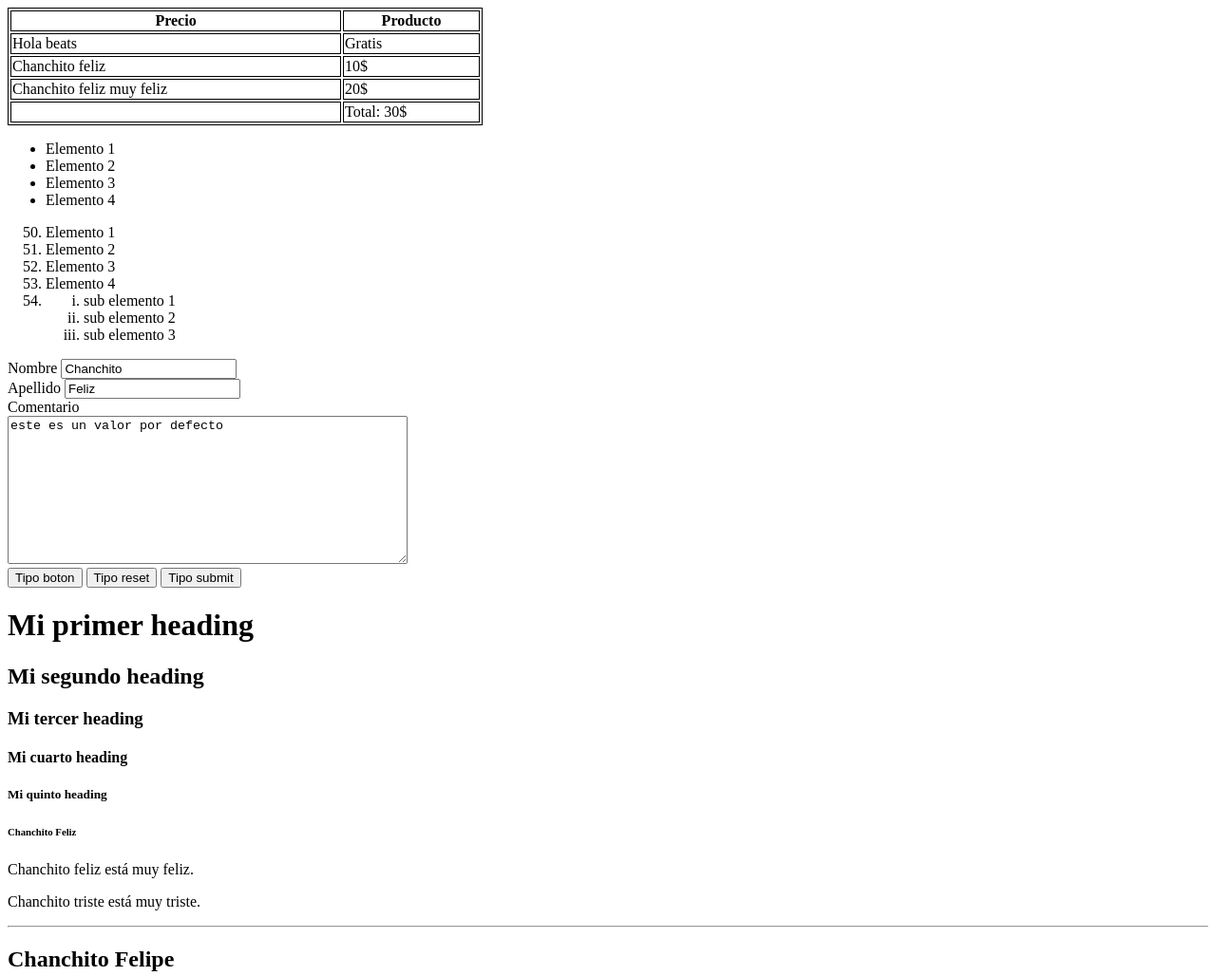
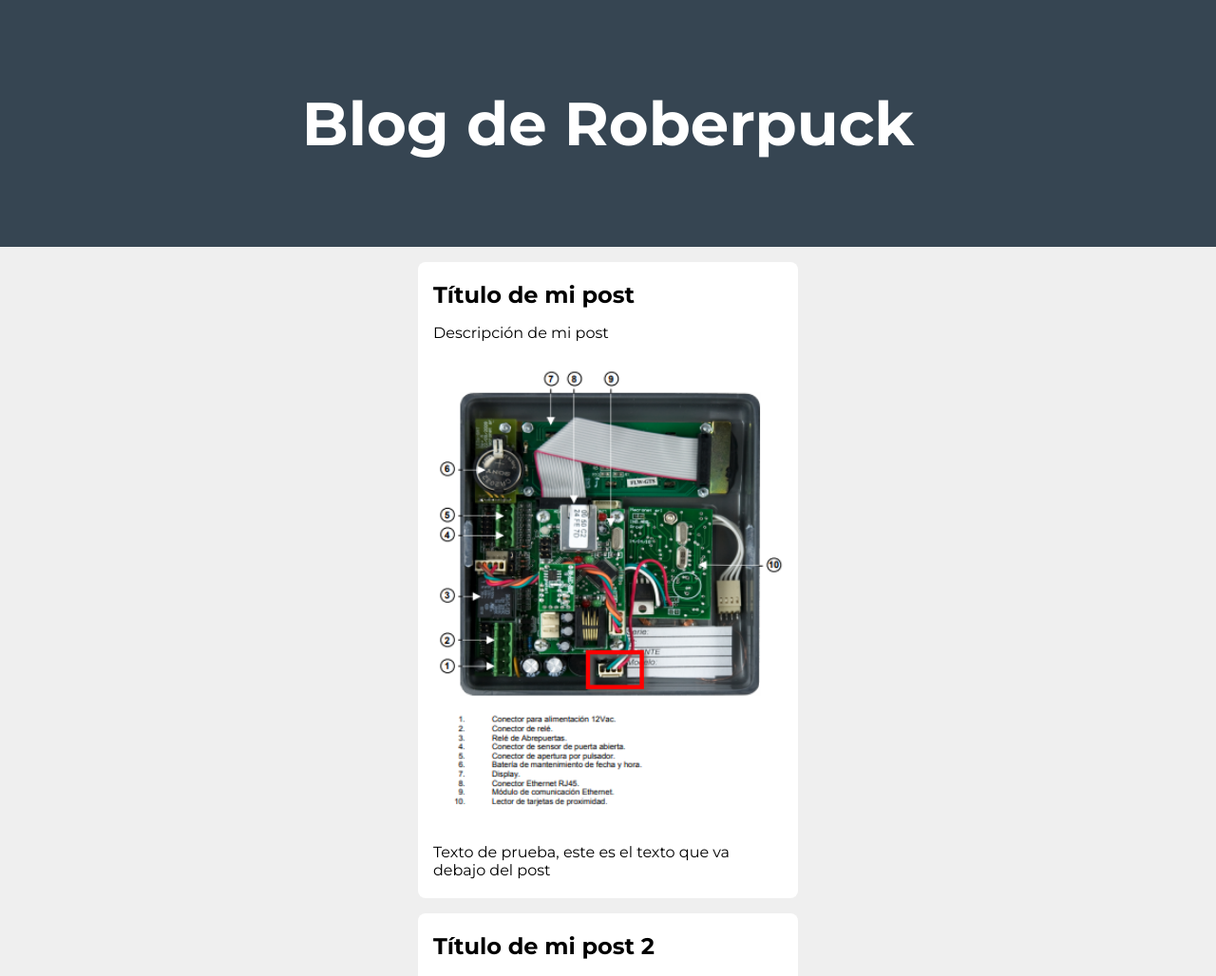
Before and after one commit to roberpuck/prjCursoHTML, a plain HTML site: page index.html in a window 1280 px wide. Shown: the top 1028 px of the page at 95% size. Drawn offline with Linux system fonts and the light colour scheme.

Commit message:
curso CSS terminado

```diff
--- a/index.html
+++ b/index.html
@@ -1,107 +1,43 @@
 <!DOCTYPE html>
 <html>
 <head>
-    <title>Mi primera web</title>
-    <style>
-            table, th,  td {
-                border: 1px solid black;
-            }
-    </style>
+    <title>Mi Blog</title>
+    <link rel="preconnect" href="https://fonts.googleapis.com">
+    <link rel="preconnect" href="https://fonts.gstatic.com" crossorigin>
+    <link href="https://fonts.googleapis.com/css2?family=Montserrat:wght@400;700&display=swap" rel="stylesheet">
+    <link rel="stylesheet" href="style.css"/>
 </head>
 <body>
+    <header id="titulo">
+        <h1>Blog de Roberpuck</h1>
+    </header>
+    <section class="container">
+        <article class="post">
+            <h2>Título de mi post</h2>
+            <p>Descripción de mi post</p>
+            <img src="img/placa.png" width="400">
+            <p>Texto de prueba, este es el texto que va debajo del post</p>
+        </article>
+        <article class="post">
+            <h2>Título de mi post 2</h2>
+            <p>Descripción de mi post 2</p>
+            <img src="img/ice.png" width="400">
+            <p>Texto de prueba, este es el texto que va debajo del post</p>
+        </article>
+        <article class="post">
+            <h2>Título de mi post 3</h2>
+            <p>Descripción de mi post 3</p>
+            <img src="img/youtube.png" width="400">
+            <p>Texto de prueba, este es el texto que va debajo del post</p>
+        </article>
 
-    <table style="width: 500px;">
-            <thead>
-                <tr>
-                    <th>Precio</th>
-                    <th>Producto</th>
-
-                </tr>
-            </thead>
-            <tbody>
-                <tr>
-                    <td>Hola beats</td>
-                    <td>Gratis</td>
-                </tr>
-                <tr>
-                    <td>Chanchito feliz</td>
-                    <td>10$</td>
-                </tr>
-
-                <tr>
-                    <td>Chanchito feliz muy feliz</td>
-                    <td>20$</td>
-                </tr>
-            </tbody>
-
-            <tfoot>
-                <td></td>
-                <td>Total: 30$</td>
-            </tfoot>
-
-    </table>
-    <!--ul lista no ordenada-->
-    <ul>
-        <li>Elemento 1</li>
-        <li>Elemento 2</li>
-        <li>Elemento 3</li>
-        <li>Elemento 4</li>
-    </ul>
-
-    <!--ol lista ordenada-->
-    <ol>
-        <li value="50">Elemento 1</li>
-        <li>Elemento 2</li>
-        <li>Elemento 3</li>
-        <li>Elemento 4</li>
-        <li>
-            <ol>
-                <li style="list-style-type: lower-roman;">sub elemento 1</li>
-                <li style="list-style-type: lower-roman;">sub elemento 2</li>
-                <li style="list-style-type: lower-roman;">sub elemento 3</li>
-            </ol>
-        </li>
-    </ol>
-
-
-    <form action="/formulario" method="POST">
-        <label for="nombre">Nombre</label>
-        <input value="Chanchito" type="text" id="nombre" name="nombre" placeholder="Chanchito"/>
-        <br>
-        <label for="apellido">Apellido</label>
-        <input value="Feliz" type="text" id="apellido" name="apellido" placeholder="Feliz"/>
-        <br>
-        <label for="comentario">Comentario</label>
-        <br>
-        <textarea cols="50" rows="10" id="comentario" placeholder="ingrese comentario" name="comentario">este es un valor por defecto</textarea>
-        <br>
-        <button type="button">Tipo boton</button>
-        <button type="reset">Tipo reset</button>
-        <button type="submit">Tipo submit</button>
-
-    </form>
-        <h1>Mi primer heading</h1>
-        <h2>Mi segundo heading</h2>
-        <h3>Mi tercer heading</h3>
-        <h4>Mi cuarto heading</h4>
-        <h5>Mi quinto heading</h5>
-        <h6>Chanchito Feliz</h6>
-
-        <p>Chanchito feliz está muy feliz.</p>
-        <p>Chanchito triste está muy triste.</p>
-        <hr>
-    <h2>Chanchito Felipe</h2>
-    <p>Este texto es <span style="color:blue">mucho mas largo</span>
-         y es para mostrar<br>
-          la etiqueta de span! .</p>
-    <a target="_blank" href="https://www.google.com">Ir a Google</a>
-    <!--este texo es un comentario yno va a
-    aparecer en el explorador-->
-    <!--este texo es un comentario yno va a
-    aparecer en el explorador-->
-
-    <img src="img/youtube.png" height="200"/>
-
-
+    </section>
+    <footer>
+        <section>
+        <a href="#titulo">Ir al comienzo</a>
+        <a href="mailto:ecoceres@gmail.com">Contáctame aqui</a>
+        </section>
+        <p>Copyright 2022</p>
+    </footer>
 </body>
 </html>
--- /dev/null
+++ b/style.css
@@ -0,0 +1,66 @@
+html{
+    font-family: 'Montserrat', sans-serif;
+}
+
+body{
+    margin: 0;
+    background-color: #efefef;
+}
+
+header{
+    background-color: #364552;
+    color: white;
+    padding: 3rem 2rem;
+}
+
+header h1{
+    font-size: 4rem;
+    text-align: center;
+}
+
+.container{
+    width: 400px;
+    margin: 0 auto;
+}
+
+section article{
+    transition: box-shadow 0.3s ease;
+    background-color: #fff;
+    margin: 1rem 0 ;
+    border-radius: 0.5rem;
+    padding: 0.25rem 0;
+    cursor: pointer;
+}
+
+section article:hover{
+    box-shadow: 0 0.1rem 0.4rem rgba(0, 0, 0, 0.3);
+}
+
+section article h2, section article p {
+    margin: 1rem;
+
+}
+
+footer{
+    background-color: #222;
+    padding: 3rem;
+    color: white;
+}
+
+footer section{
+    float: right;
+}
+
+footer p{
+    margin: 0;
+}
+
+footer a{
+    transition: color 0.3s ease;
+    color: white;
+    text-decoration: none;
+}
+
+footer a:hover{
+    color: cornflowerblue;
+}
```
Also changed, not shown: blog.html (deleted, +0 -42 lines).
